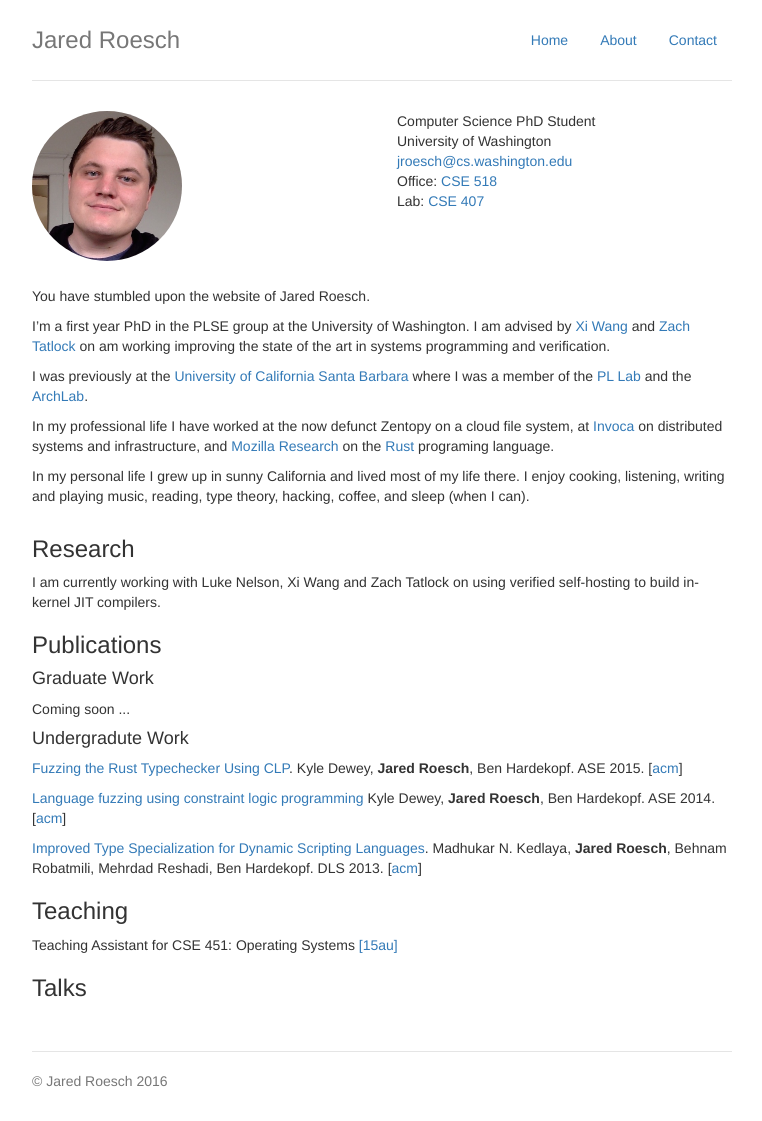
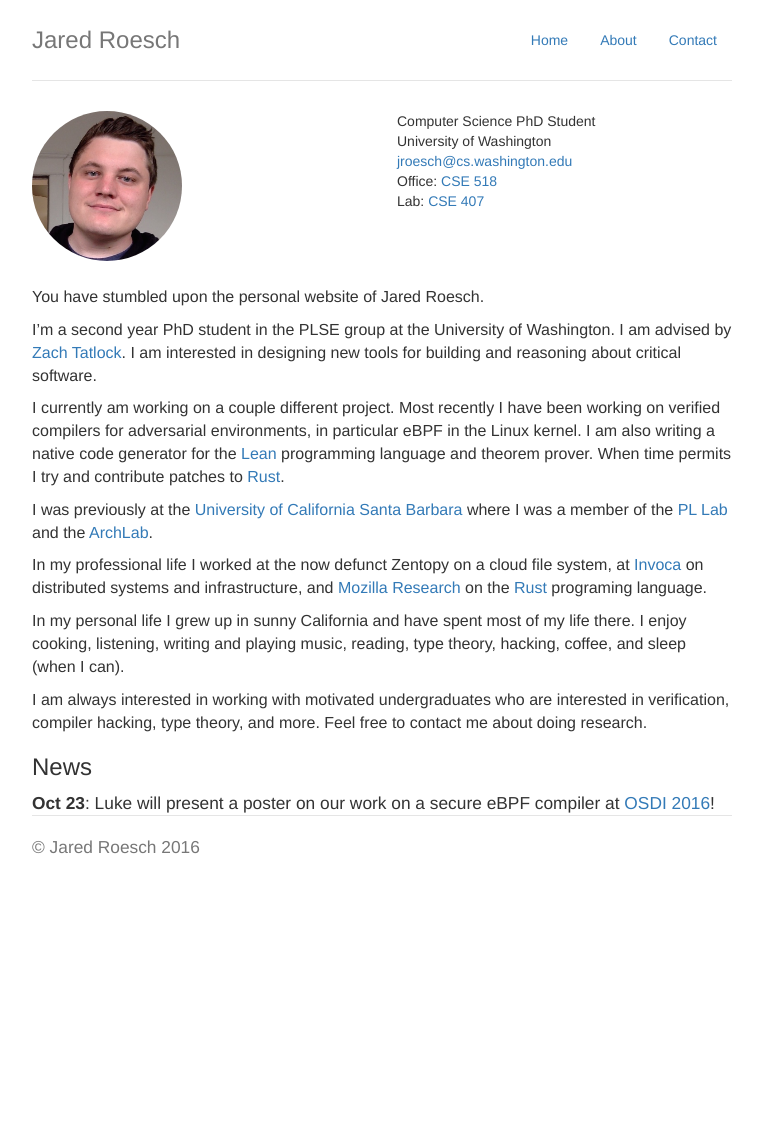
Before and after one commit to jroesch/jroesch.github.io, a Jekyll site: the page built from index.html, in a window 1280 px wide. Shown: the whole page, without its empty margins (258-1020 px from the left). Built offline with Jekyll 4.4.1, drawn with Linux system fonts in a browser that asks for light colours; after the commit the page ends 905 px from its top, so only the background shows below that.

Commit message:
Update site content, still needs more polish

```diff
--- a/_layouts/default.html
+++ b/_layouts/default.html
@@ -9,7 +9,7 @@
     <meta name="author" content="">
     <link rel="icon" href="../../favicon.ico">
 
-    <title>Jared Roesch's Research Site</title>
+    <title>Jared Roesch</title>
 
     <!-- Bootstrap core CSS -->
     <link href="/css/site.css" rel="stylesheet">
--- a/about_content.md
+++ b/about_content.md
@@ -1,9 +1,14 @@
-You have stumbled upon the website of Jared Roesch.
+You have stumbled upon the personal website of Jared Roesch.
 
-I'm a first year PhD in the PLSE group at the University of Washington. I am
-advised by [Xi Wang](https://homes.cs.washington.edu/~xi/) and
-[Zach Tatlock](https://homes.cs.washington.edu/~ztatlock/) on am working
-improving the state of the art in systems programming and verification.
+I'm a second year PhD student in the PLSE group at the University of Washington.
+I am advised by [Zach Tatlock](https://homes.cs.washington.edu/~ztatlock/).
+I am interested in designing new tools for building and reasoning about critical
+software.
+
+I currently am working on a couple different project. Most recently I have
+been working on verified compilers for adversarial environments,
+in particular eBPF in the Linux kernel. I am also writing a native
+code generator for the [Lean](leanprover.github.io) programming language and theorem prover. When time permits I try and contribute patches to [Rust](https://www.rust-lang.org/).
 
 I was previously at the
 [University of California Santa Barbara](https://www.cs.ucsb.edu/)
@@ -11,11 +16,15 @@ where I was a member of the
 [PL Lab](https://www.cs.ucsb.edu/~benh/research/research.html)
 and the [ArchLab](https://www.cs.ucsb.edu/~arch/).
 
-In my professional life I have worked at the now defunct Zentopy on a
+In my professional life I worked at the now defunct Zentopy on a
 cloud file system, at [Invoca](http://www.invoca.com/) on distributed systems
 and infrastructure, and [Mozilla Research](https://www.mozilla.org/en-US/research/)
 on the [Rust](https://www.rust-lang.org/) programing language.
 
-In my personal life I grew up in sunny California and lived most of my life
+In my personal life I grew up in sunny California and have spent most of my life
 there. I enjoy cooking, listening, writing and playing music, reading,
 type theory, hacking, coffee, and sleep (when I can).
+
+I am always interested in working with motivated undergraduates who are
+interested in verification, compiler hacking, type theory, and more. Feel
+free to contact me about doing research.
--- a/contact.md
+++ b/contact.md
@@ -2,7 +2,7 @@
 layout: default
 ---
 
-You can find me many places on the internet:
+You can find me in the normal places on the internet:
 
 [LinkedIn](https://www.linkedin.com/in/jaredroesch)
 
--- a/css/site.scss
+++ b/css/site.scss
@@ -91,3 +91,12 @@ body {
 #research {
     margin-top: 0px;
 }
+
+#about {
+    font-size: 12pt;
+}
+
+#news {
+    font-size: 13pt;
+    margin-bottom: 25px;
+}
--- a/index.html
+++ b/index.html
@@ -18,15 +18,21 @@ title: "Jared Roesch's Research Homepage"
     </div>
   </div>
 
-  <div>
+  <div id="about">
       {% capture about_content %}{% include_relative about_content.md %}{% endcapture %}
       {{ about_content | markdownify }}
   </div>
 
-  <div id="research" class="row marketing">
+  <div id="news">
+      <h3>News</h3>
+      <div><b>Oct 23</b>: Luke will present a poster on our work on
+      a secure eBPF compiler at <a href="https://www.usenix.org/conference/osdi16">OSDI 2016</a>!
+  </div>
+
+  <!-- <div id="research" class="row marketing">
     <h3>Research</h3>
     I am currently working with Luke Nelson, Xi Wang and Zach Tatlock on
-    using verified self-hosting to build in-kernel JIT compilers.
+    using verified self-hosting to build trustworthy in-kernel JIT compilers.
 
     <h3>Publications</h3>
 
@@ -42,4 +48,4 @@ title: "Jared Roesch's Research Homepage"
     Teaching Assistant for CSE 451: Operating Systems <a href="https://courses.cs.washington.edu/courses/cse451/15au/">[15au]</a>
 
     <h3>Talks</h3>
-  </div>
+  </div> -->
```
Also changed, not shown: about_rust.md (+3 -4 lines).
